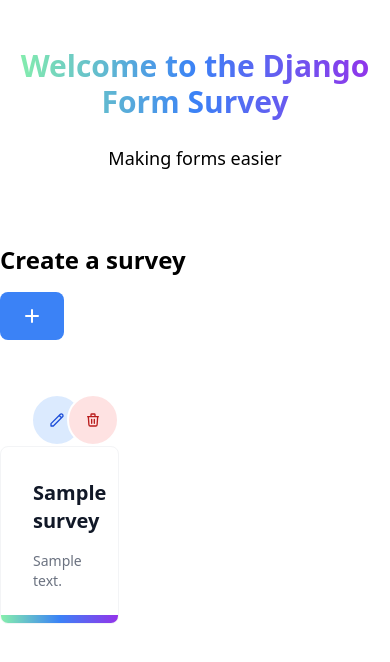
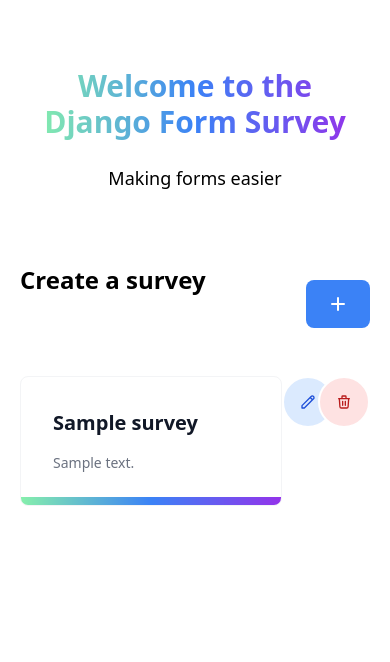
Before and after one commit to irfanpule/django-form-surveys, a Django app: page /dashboard/ in a window 390 px wide. Shown: the part 65-727 px from the top of the page. Run offline with Django 3.2, Linux system fonts and the light colour scheme; a user stored in the database is signed in; tables that the repository leaves empty hold one stand-in row (values such as "Sample post"); some libraries are stand-ins or nearby versions.

Commit message:
fix responsive style

```diff
--- a/surveys/templates/surveys/admins/form_preview.html
+++ b/surveys/templates/surveys/admins/form_preview.html
@@ -4,7 +4,7 @@
 {% block content %}
 <div class="flex py-1 fixed bottom-10 right-10">
     <a href="{% url 'surveys:admin_create_question' object.id %}"
-       class="z-20 block p-4 text-purple-100 transition-all bg-purple-700 border-2 border-white rounded-full active:bg-purple-50 hover:scale-110 focus:outline-none focus:ring"
+       class="z-20 block p-4 text-blue-100 transition-all bg-blue-700 border-2 border-white rounded-full active:bg-purple-50 hover:scale-110 focus:outline-none focus:ring"
        type="button">
         <svg xmlns="http://www.w3.org/2000/svg" class="h-6 w-6 float-left" fill="none" viewBox="0 0 24 24"
              stroke="currentColor">
--- a/surveys/templates/surveys/admins/survey_list.html
+++ b/surveys/templates/surveys/admins/survey_list.html
@@ -1,10 +1,10 @@
 {% extends 'surveys/admins/master.html' %}
 {% block content %}
-    <div class="container mb-10">
+    <div class="container px-5 py-5 ">
         {% include 'surveys/components/section_welcome.html' %}
 
         <section>
-            <div class="py-6 lg:items-end lg:justify-between lg:flex sm:px-6 lg:px-8">
+            <div class="py-6 lg:items-end justify-between flex sm:px-6 lg:px-8">
                 <h2 class="max-w-xl text-2xl font-bold sm:text-3xl">
                     Create a survey
                 </h2>
@@ -20,7 +20,7 @@
         </section>
 
         {% if object_list %}
-        <div class="grid grid-cols-3 gap-4 py-6">
+        <div class="grid xs:grid-cols-1 sm:grid-cols-2 md:grid-cols-2 lg:grid-cols-3 py-6">
             {% for survey in object_list %}
                 {% include 'surveys/components/card_list_survey.html' %}
             {% endfor %}
--- a/surveys/templates/surveys/answer_list.html
+++ b/surveys/templates/surveys/answer_list.html
@@ -1,7 +1,7 @@
 {% extends get_master_template %}
 
 {% block content %}
-    <div class="container mb-10">
+    <div class="container px-5 py-5">
         <section>
             <div class="py-16 lg:items-end lg:justify-between lg:flex sm:px-6 lg:px-8">
                 <h2 class="max-w-xl text-2xl font-bold sm:text-3xl">
@@ -15,7 +15,7 @@
         </section>
 
         {% if objects %}
-            <div class="grid grid-cols-3 gap-4">
+            <div class="grid xs:grid-cols-1 sm:grid-cols-2 md:grid-cols-2 lg:grid-cols-3 gap-4">
             {% for object in objects %}
                 {% include 'surveys/components/card_list_answer.html' %}
             {% endfor %}
--- a/surveys/templates/surveys/survey_list.html
+++ b/surveys/templates/surveys/survey_list.html
@@ -1,10 +1,10 @@
 {% extends get_master_template %}
 {% block content %}
-    <div class="container mb-10">
+    <div class="container px-5 py-5">
         {% include 'surveys/components/section_welcome.html' %}
 
         {% if object_list %}
-        <div class="grid grid-cols-3 gap-4">
+        <div class="grid xs:grid-cols-1 sm:grid-cols-2 md:grid-cols-2 lg:grid-cols-3 gap-4">
             {% for survey in object_list %}
                 {% include 'surveys/components/card_list_survey.html' %}
             {% endfor %}
```
